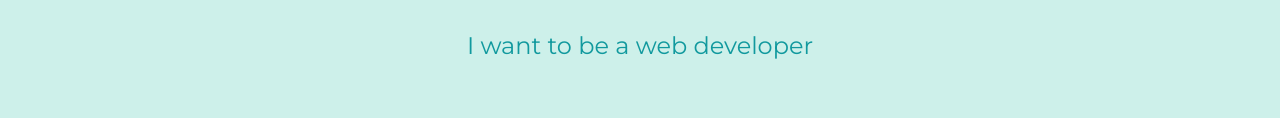
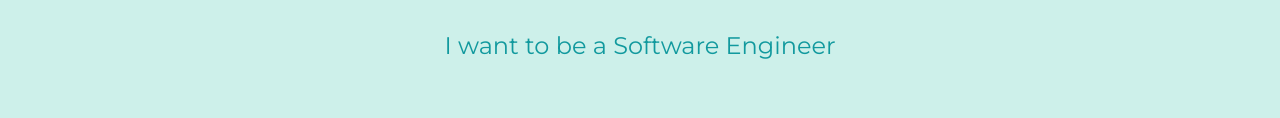
Before and after one commit to jiali120/jia, a plain HTML site: page index.html in a window 1280 px wide. Shown: the part 203-321 px from the top of the page. Drawn offline with Linux system fonts and the light colour scheme.

Commit message:
Update index.html

```diff
--- a/index.html
+++ b/index.html
@@ -23,7 +23,7 @@
         <div class="top-container">
             <img class="top-cloud" src="images/cloud.png" alt="cloud-img">
             <h1>I'm Jia Li.</h1>
-            <h2>I want to be a web developer</h2>
+            <h2>I want to be a Software Engineer</h2>
             <img class="bottom-cloud" src="images/cloud.png" alt="cloud-img">
 
             <img class="forest-img" src="images/forest.png" alt="forest-img">
```
